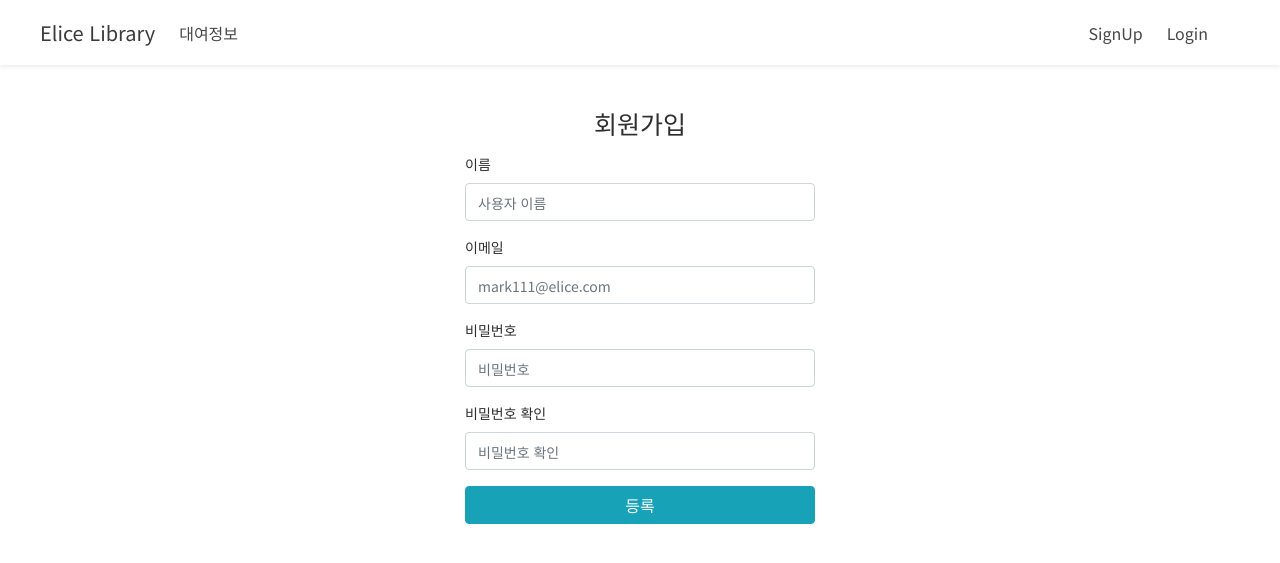
After one commit to bky373/elice_library, a Flask app: page /signup in a window 1280 px wide. The commit adds this page. Shown: the top 563 px of the page. Run offline with Flask 2, Linux system fonts and the light colour scheme; some libraries are stand-ins or nearby versions; some web fonts are replaced.

Commit message:
implement client-side signup function

```diff
--- a/elice_library/static/css/style.css
+++ b/elice_library/static/css/style.css
@@ -21,21 +21,35 @@ input::placeholder {
     font-size: 14px;
 }
 
-.navbar-custom {
+.navbar {
     height: 65px;
+    font-family: 'NEXON Lv1 Gothic OTF', 'Noto Sans KR', sans-serif;
 }
 
-.navbar-custom .navbar-brand,
-.navbar-custom .navbar-text {
+.navbar-brand,
+.navbar-text {
     color: #3b3b3b;
 }
 
-.navbar-custom .navbar-nav .nav-link {
+.navbar-nav .nav-link {
     color: #474747;
 }
 
-.navbar-custom .navbar-brand:hover,
-.navbar-custom .nav-item.active .nav-link,
-.navbar-custom .nav-item:hover .nav-link {
+.navbar-brand:hover,
+.nav-item.active .nav-link,
+.nav-item:hover .nav-link {
     color: #afa998;
 }
+
+.container {
+    margin-top: 100px;
+    color: #2f2f2f;
+    font-family: 'NEXON Lv1 Gothic OTF', 'Noto Sans KR', sans-serif;
+    font-size: 14px;
+    font-weight: 400;
+    word-break: keep-all;
+}
+
+.container h1 {
+    font-size: 25px;
+}
--- /dev/null
+++ b/elice_library/templates/auth/signup.html
@@ -0,0 +1,52 @@
+{% extends 'base.html' %}
+
+{% block script %}
+<script type=text/javascript>
+    function signup() {
+        $.ajax({
+            method     : "POST",
+            url        : "{{ url_for('auth.signup') }}",
+            contentType: "application/json",
+            data       : JSON.stringify({
+                username  : $('#username').val(),
+                email     : $('#email').val(),
+                password  : $('#password').val(),
+                repassword: $('#repassword').val()
+            })
+        }).done(function (res) {
+            alert('반갑습니다! 회원가입에 성공하였습니다 :)')
+            location.href = "{{ url_for('auth.login') }}"
+        }).fail(function (res) {
+            alert('회원가입을 다시 시도해주세요')
+        });
+    }
+</script>
+{% endblock %}
+{% block content %}
+<div class="row justify-content-md-center">
+    <div class="col-sm-12 my-2">
+        <h1 class="text-center">회원가입</h1>
+    </div>
+    <form class="form col-sm-4" method="POST">
+        <div class="form-group">
+            <label for="username">이름</label>
+            <input type="text" class="form-control" id="username" placeholder="사용자 이름" name="username">
+        </div>
+        <div class="form-group">
+            <label for="email">이메일</label>
+            <input type="email" class="form-control" id="email" placeholder="mark111@elice.com" name="email">
+        </div>
+        <div class="form-group">
+            <label for="password">비밀번호</label>
+            <input type="password" class="form-control" id="password" placeholder="비밀번호" name="password">
+        </div>
+        <div class="form-group">
+            <label>비밀번호 확인</label>
+            <input type="password" class="form-control" id="repassword" placeholder="비밀번호 확인" name="repassword">
+        </div>
+        <div class="form-group">
+            <button type="button" class="btn btn-info w-100" onclick="signup();">등록</button>
+        </div>
+    </form>
+</div>
+{% endblock %}
--- a/elice_library/templates/navbar.html
+++ b/elice_library/templates/navbar.html
@@ -13,7 +13,7 @@
         </ul>
         <div class="navbar-nav ml-auto mr-5">
             <li class="nav-item mr-2">
-                <a class="nav-link" href="#">SignUp</a>
+                <a class="nav-link" href="{{ url_for('auth.signup') }}">SignUp</a>
             </li>
             <li class="nav-item">
                 <a class="nav-link" href="#">Login</a>
--- a/elice_library/views/auth.py
+++ b/elice_library/views/auth.py
@@ -1,7 +1,6 @@
-from flask import Blueprint, request, abort, jsonify, g, session
+from flask import Blueprint, request, abort, jsonify, g, session, render_template
 from elice_library import db
 from elice_library.models import User
-import json
 
 
 auth_bp = Blueprint('auth', __name__)
@@ -11,21 +10,25 @@ auth_bp = Blueprint('auth', __name__)
 def signup():
     if request.method == 'POST':
         data = request.get_json()
+
         _username = data['username']
         _email = data['email']
         _password = data['password']
+        repassword = data['repassword']
 
         if not _username or not _email or not _password:
             abort(400, message='입력값이 비어 있을 수 없습니다.')
+        if _password != repassword:
+            abort(400, message='입력한 비밀번호가 서로 다릅니다.')
         if User.query.filter_by(email=_email).first():
             abort(400, message='이미 등록된 이메일입니다.')
-        print(_password)
+
         user = User(username=_username, email=_email)
         user.set_password(_password)
         db.session.add(user)
         db.session.commit()
         return jsonify(result=user.serialized), 201
-    return jsonify(message="Signup Get Method Called")
+    return render_template('auth/signup.html')
 
 
 @auth_bp.route('/login', methods=('GET', 'POST'))
```
Also changed, not shown: elice_library/templates/base.html (line endings or trailing spaces).
